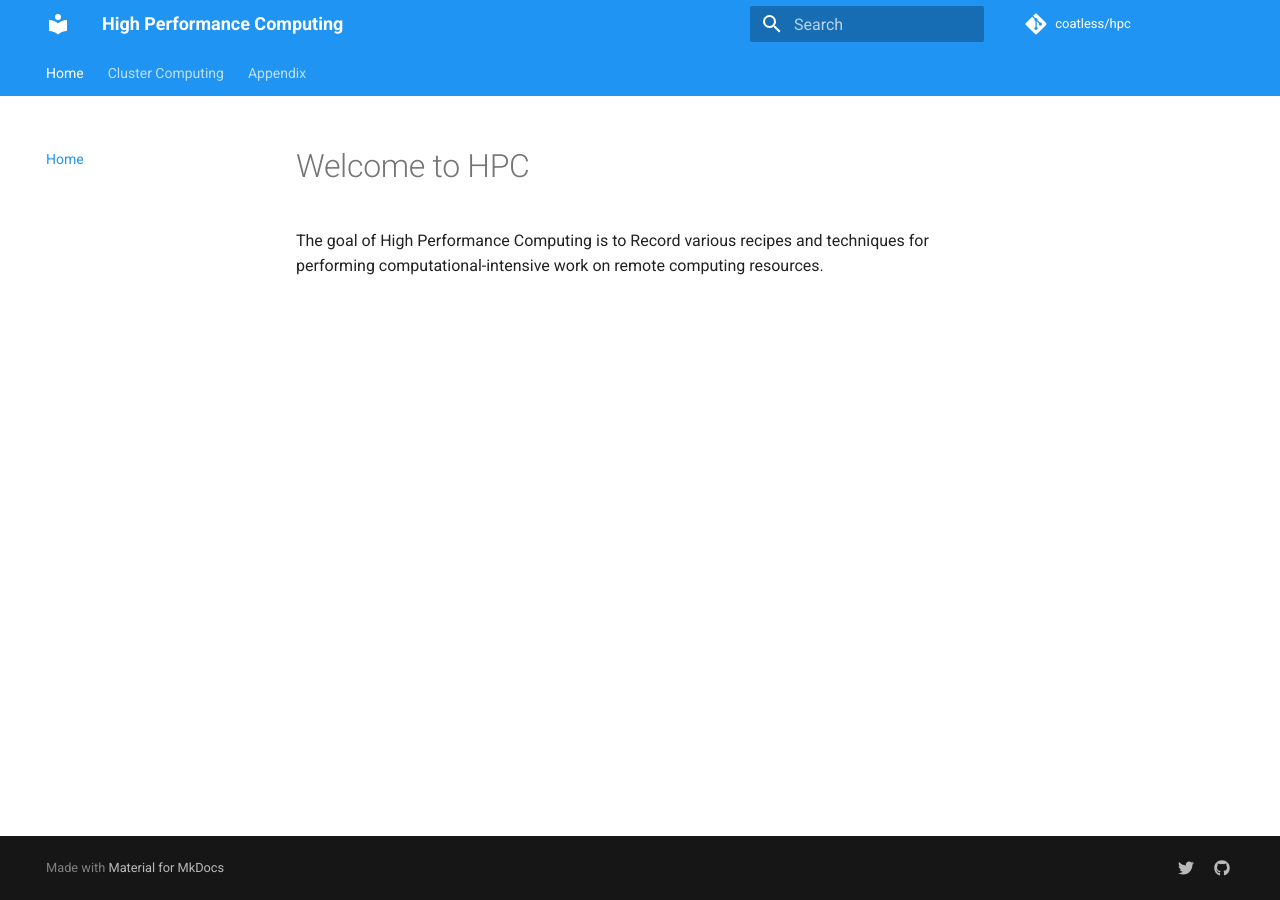
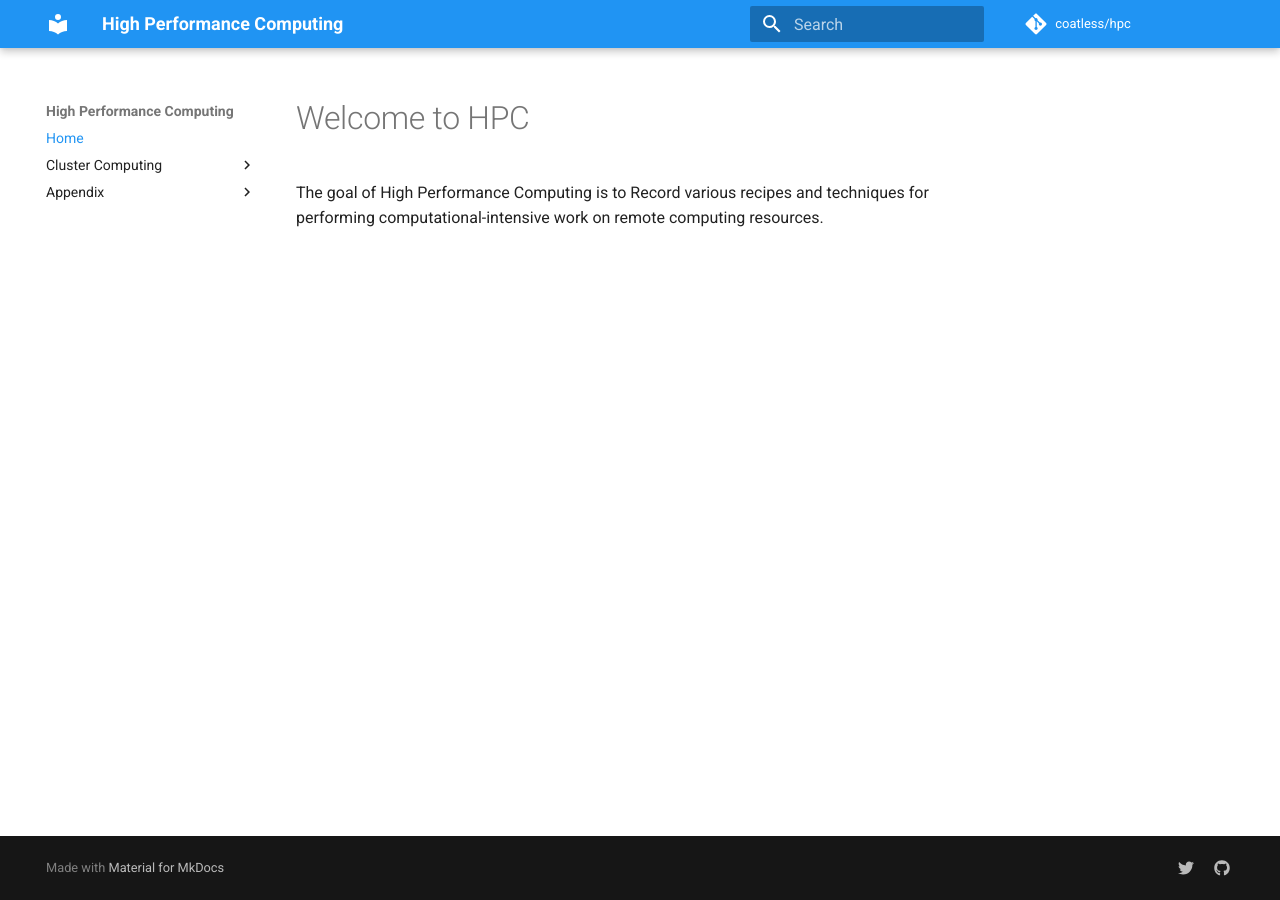
Before and after one commit to coatless/hpc, an MkDocs documentation site: the page built from docs/index.md, in a window 1280 px wide. Built offline with MkDocs 1.6.1 and Material for MkDocs 9.7.7, drawn with Linux system fonts in a browser that asks for light colours; comment, search, counter and statistics services are not loaded.

Commit message:
Not a fan of tabs

```diff
--- a/mkdocs.yml
+++ b/mkdocs.yml
@@ -16,7 +16,7 @@ theme:
     text: Roboto
     code: Roboto Mono
   features:
-    - tabs
+#    - tabs
     - instant
 
 google_analytics:
```
